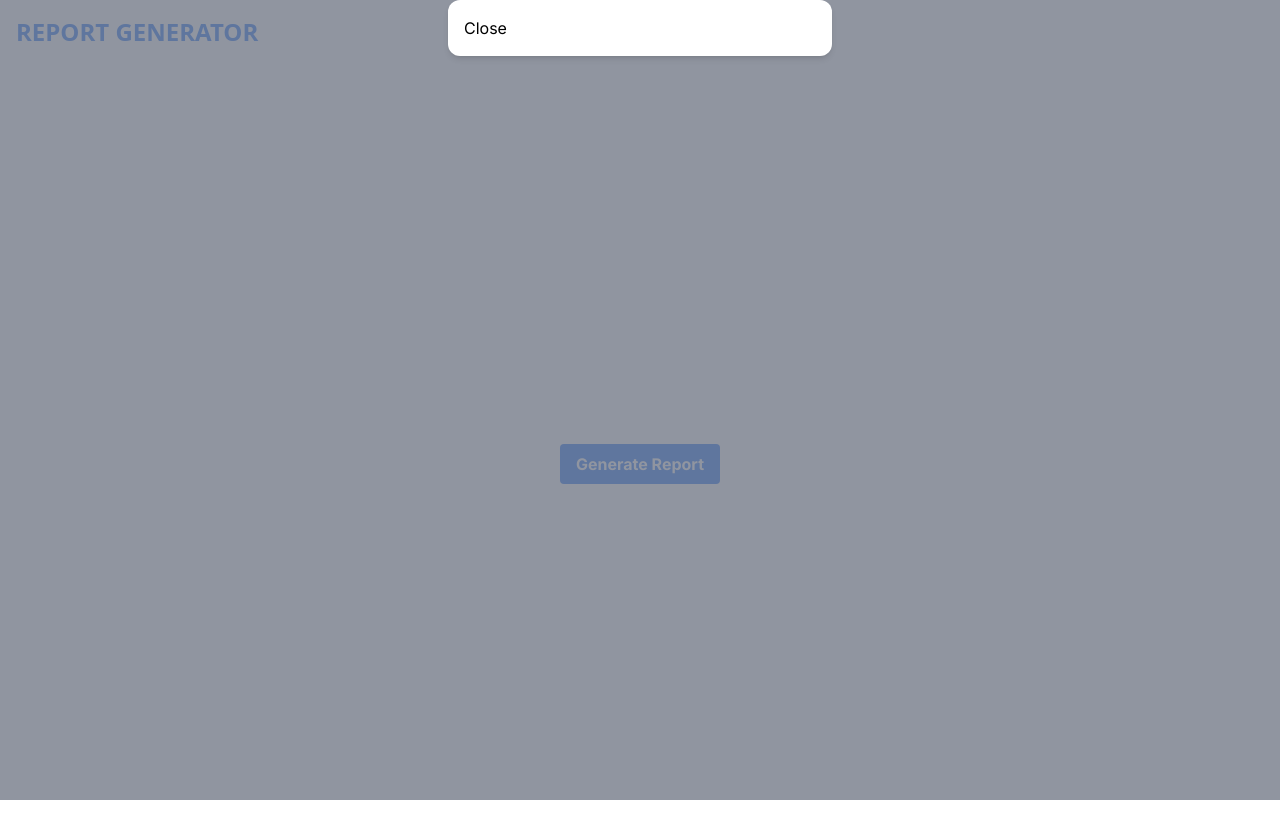
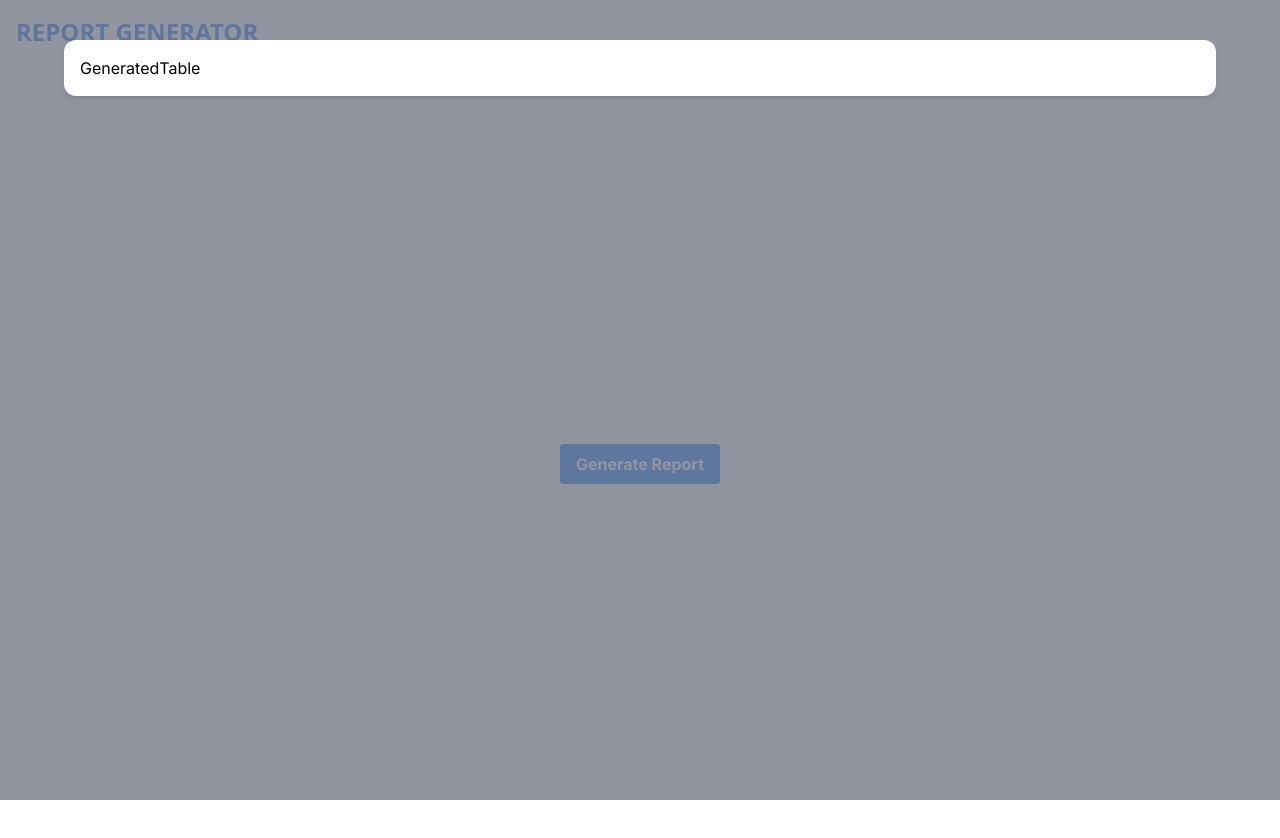
Before and after one commit to mdrayhanhowlader/generate-report, a Next.js app: page / in a window 1280 px wide. Both pictures are taken after a click on the button "Generate Report". Shown: the top 838 px of the page. Built offline with nearby package versions, Linux system fonts and the light colour scheme.

Commit message:
Table for Generate report has been created

```diff
--- /dev/null
+++ b/src/app/components/generated_table.js
@@ -0,0 +1,10 @@
+import React from 'react'
+
+const GeneratedTable = ({onClose}) => {
+  return (
+    <div>GeneratedTable</div>
+
+  )
+}
+
+export default GeneratedTable
--- a/src/app/components/modal.js
+++ b/src/app/components/modal.js
@@ -1,12 +1,14 @@
 import React from 'react';
+import PaginationExample from './generated_table';
 
-export default function Modal({ children, onClose }) {
+export default function Modal({ onClose }) {
   return (
-    <div className="fixed inset-0 z-50 overflow-y-auto bg-gray-500 bg-opacity-75"> {/* Modal backdrop */}
-      <div className="fixed top-0 left-0 right-0 mx-auto w-full max-w-sm bg-white shadow-md rounded-xl p-4">
-        {children} {/* Modal content */}
-        <button onClick={onClose}>Close</button>
-      </div>
+    <div className="fixed inset-0 z-50 overflow-y-auto bg-gray-500 bg-opacity-75">
+    <div className="fixed top-0 left-0 max-h-lg mt-10 w-screen right-0 mx-auto max-w-6xl bg-white shadow-md rounded-xl p-4">
+
+      <PaginationExample onClose={onClose} />
+
     </div>
+  </div>
   );
 }
```
